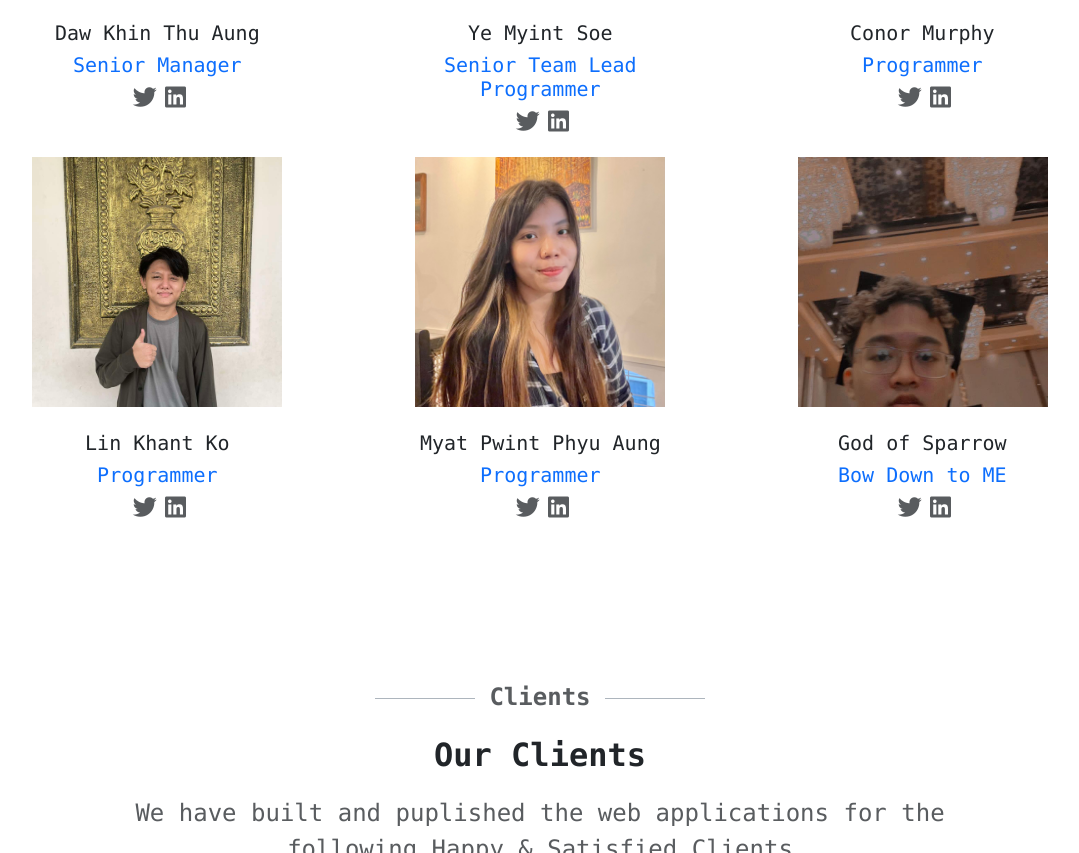
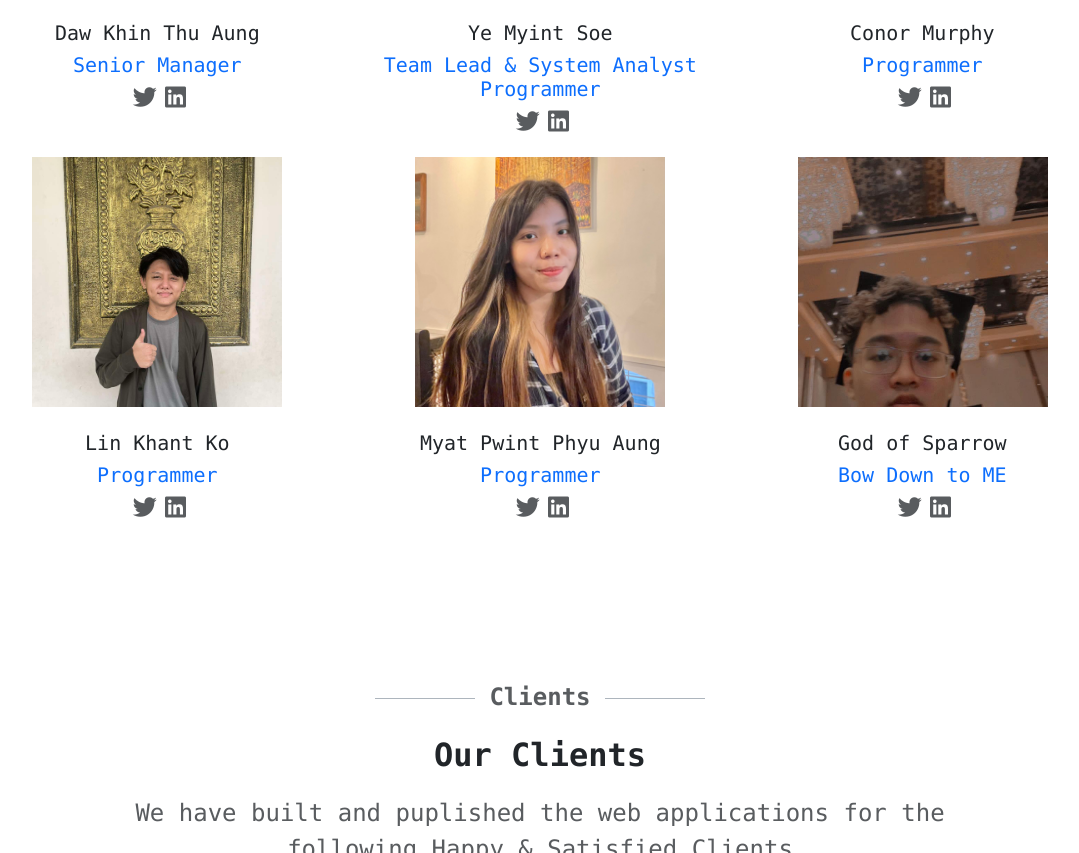
Before and after one commit to LittleKt15/Softcomm, a plain HTML site: page index.html in a window 1280 px wide. Shown: the part 3569-4422 px from the top of the page, without its empty margins (100-1179 px from the left). Drawn offline with Linux system fonts and the light colour scheme.

Commit message:
softcomm

```diff
--- a/index.html
+++ b/index.html
@@ -316,7 +316,7 @@
                     </div>
                     <div class="card-body text-center">
                         <h5 class="font-monospace">Ye Myint Soe</h5>
-                        <h5 class="text-primary font-monospace">Senior Team Lead <br>Programmer</h5>
+                        <h5 class="text-primary font-monospace">Team Lead & System Analyst <br>Programmer</h5>
                         <div>
                             <span class="text-muted">
                                 <i class="fa-brands fa-twitter fa-xl mx-1"></i>
```
